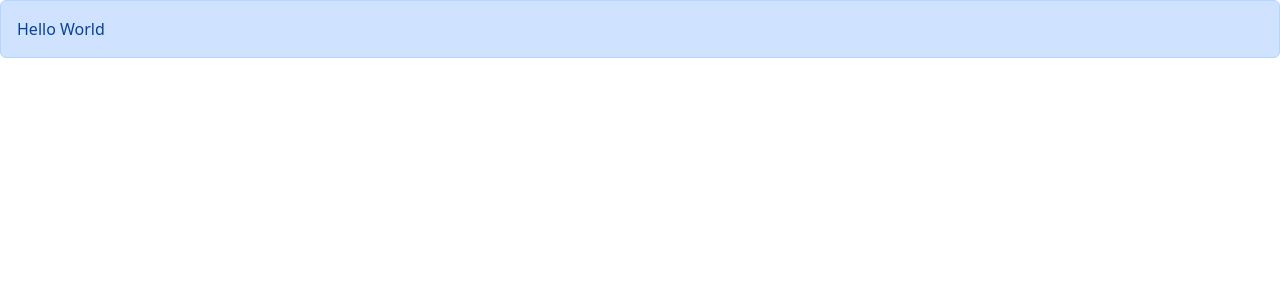
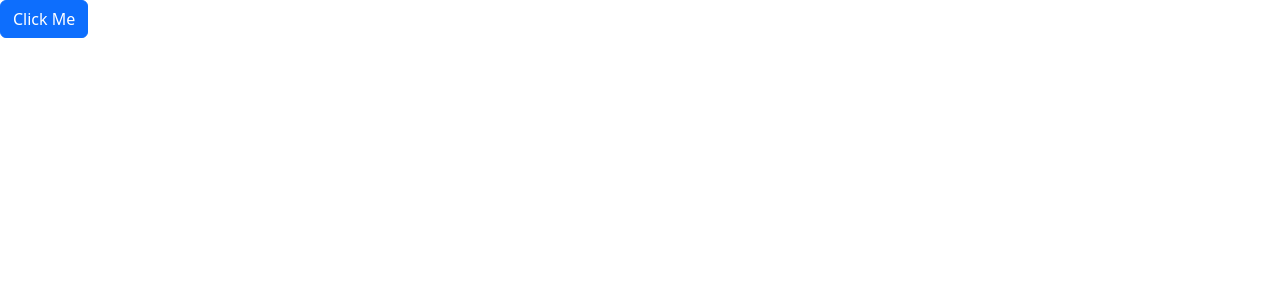
Before and after one commit to sabinshrestha8/React-Projects, a React (Vite) app in the folder react-with-typescript/: page / in a window 1280 px wide. Shown: the top 300 px of the page. Built offline with nearby package versions, Linux system fonts and the light colour scheme.

Commit message:
Building a button component in react using typescript

```diff
--- a/react-with-typescript/src/App.tsx
+++ b/react-with-typescript/src/App.tsx
@@ -1,12 +1,11 @@
-import Alert from "./components/Alert";
+import Button from "./components/Button";
 
 function App() {
   return (
     <div>
-      {/* <Alert text="Hello World" /> */}
-      <Alert>
-        Hello <span>World</span> {/* passing text, html content as a child to this component */}
-      </Alert>
+      <Button onClick={() => console.log('clicked')}>
+        Click Me
+      </Button>
     </div>
   );
 }
--- /dev/null
+++ b/react-with-typescript/src/components/Button.tsx
@@ -0,0 +1,20 @@
+interface Props {
+    children: string;
+    color?: string; // If we add `?` after property name then it represents that the property is optional.
+    onClick: () => void;
+}
+
+/*
+ * Assigning color prop the default value of primary & with that
+ * if we don't pass value for color prop it will take primary as
+ * default value but if the property isn't made optional then we
+ * 've to still pass the property with value as empty string ("")
+ * or so to make this work.
+ */
+const Button = ({ children, color='primary', onClick }: Props) => {
+  return (
+    <button className={'btn btn-' + color} onClick={onClick}>{children}</button>
+  );
+}
+
+export default Button;
```
Also changed, not shown: react-with-typescript/Exercise.txt (added).
